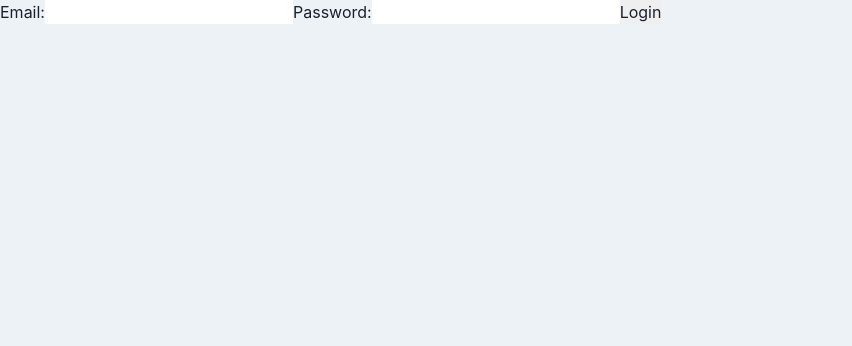
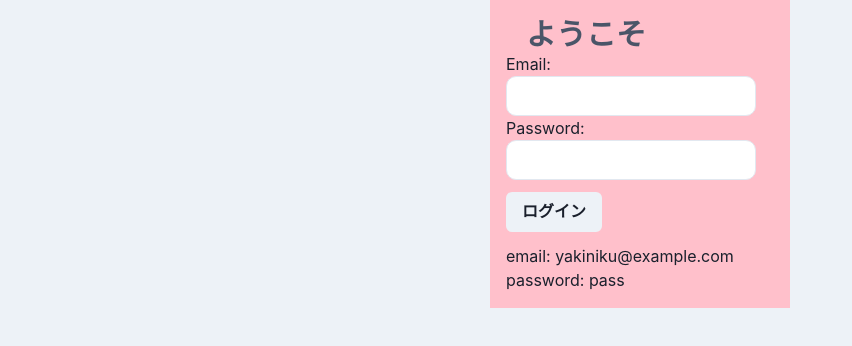
Before and after one commit to fukada-m/ouryokukou_booking, a React (Create React App) app in the folder booking_front/: page / in a window 1280 px wide. Shown: the top 346 px of the page, without its empty margins (0-852 px from the left). Built offline with nearby package versions, Linux system fonts and the light colour scheme.

Commit message:
ログイン画面

```diff
--- a/booking_front/src/components/atoms/input/BaseInput.jsx
+++ b/booking_front/src/components/atoms/input/BaseInput.jsx
@@ -3,7 +3,7 @@ import { Input } from "@chakra-ui/react";
 import React from 'react'
 
 export const BaseInput = (props) => {
-    const { type, w, onChange, value } = props;
+    const { type, w, onChange, placeholder, value } = props;
   return (
     <Input
       bg="white"
@@ -11,7 +11,7 @@ export const BaseInput = (props) => {
       w={w}
       value={value}
       borderRadius="10px"
-      placeholder="名前"
+      placeholder={placeholder}
       onChange={onChange}
     />
   );
--- a/booking_front/src/components/atoms/input/InputDate.jsx
+++ b/booking_front/src/components/atoms/input/InputDate.jsx
@@ -1,13 +1,19 @@
-import React from 'react'
+import React from "react";
 import { useRecoilState } from "recoil";
 
 import { dateState } from "../../../atom/state";
-import { BaseInput } from './BaseInput';
+import { BaseInput } from "./BaseInput";
 
 export const InputDate = () => {
   const [date, setDate] = useRecoilState(dateState);
 
   return (
-    <BaseInput value={date} type={"date"} w={"150px"} onChange={(e) => setDate(e.target.value)} />
+    <BaseInput
+      value={date}
+      type={"date"}
+      w={"150px"}
+      placeholder
+      onChange={(e) => setDate(e.target.value)}
+    />
   );
-}
+};
--- a/booking_front/src/components/atoms/input/InputName.jsx
+++ b/booking_front/src/components/atoms/input/InputName.jsx
@@ -8,6 +8,12 @@ export const InputName = () => {
     const [name, setName] = useRecoilState(nameState);
 
   return (
-    <BaseInput value={name} type={"text"} w={"250px"} onChange={(e) => setName(e.target.value)} />
+    <BaseInput
+      value={name}
+      type={"text"}
+      w={"250px"}
+      placeholder="名前"
+      onChange={(e) => setName(e.target.value)}
+    />
   );
 }
--- a/booking_front/src/components/pages/AllBooking.jsx
+++ b/booking_front/src/components/pages/AllBooking.jsx
@@ -1,5 +1,5 @@
 import React, { useEffect, useState } from "react";
-import { useRecoilState, useSetRecoilState, useRecoilValue } from "recoil";
+import { useRecoilState, useSetRecoilState } from "recoil";
 import {
   Box,
   Stack,
@@ -7,7 +7,6 @@ import {
   WrapItem,
   Heading,
   Text,
-  chakra,
 } from "@chakra-ui/react";
 import { getAllBooking } from "../../utils/api";
 import { allBookingState, buttonDispState, optionDispState } from "../../atom/state";
--- a/booking_front/src/components/pages/LoginJwt.jsx
+++ b/booking_front/src/components/pages/LoginJwt.jsx
@@ -1,39 +1,58 @@
 import React, { useState } from "react";
-import { axiosInstance } from "../../utils/axios";
+import { login } from "../../utils/api";
+import { Box, Button } from "@chakra-ui/react";
+import { BaseInput } from "../atoms/input/BaseInput";
+import { MainHeading } from "../atoms/heading/MainHeading";
+import { useMessage } from "../../hooks/useMessage";
 
 export const LoginJwt = () => {
-  const [email, setEmail] = useState('');
-  const [password, setPassword] = useState('');
+  const [email, setEmail] = useState("");
+  const [password, setPassword] = useState("");
+  const { showMessage } = useMessage();
 
   const handleSubmit = async (event) => {
     event.preventDefault();
+    const data = {
+      user: {
+        email,
+        password,
+      },
+    };
+    const status = await (login(data))
+    if (!status) {
+        showMessage({ title: "ログインに失敗しました", status: "error" });
+    }
 
-    try {
-      const response = await axiosInstance.post('/api/login', {
-        user: {
-        email,
-        password
-        }
-      });
-
-      localStorage.setItem('token', response.data.token);
-      console.log('Login successful');
-    } catch (error) {
-      console.error('Error logging in', error);
-    }
   };
 
   return (
-    <form onSubmit={handleSubmit}>
+    <Box m="auto" p={4} w={300} bg={"pink"}>
+      <MainHeading>ようこそ</MainHeading>
       <label>
         Email:
-        <input type="email" value={email} onChange={(e) => setEmail(e.target.value)} required />
+        <BaseInput
+          w="250px"
+          type="email"
+          value={email}
+          onChange={(e) => setEmail(e.target.value)}
+          required
+        />
       </label>
       <label>
         Password:
-        <input type="password" value={password} onChange={(e) => setPassword(e.target.value)} required />
+        <BaseInput
+          w="250px"
+          type="password"
+          value={password}
+          onChange={(e) => setPassword(e.target.value)}
+          required
+        />
       </label>
-      <input type="submit" value="Login" />
-    </form>
+      <Button my={3} onClick={handleSubmit}>
+        ログイン
+      </Button>
+      <p>email: yakiniku@example.com </p>
+      <p>password: pass</p>
+    </Box>
   );
-}
+};
--- a/booking_front/src/components/templates/FooterLayout.jsx
+++ b/booking_front/src/components/templates/FooterLayout.jsx
@@ -1,14 +1,16 @@
-import React from 'react'
-import { Button } from '@chakra-ui/react'
+import React from "react";
+import { Button } from "@chakra-ui/react";
 
 export const FooterLayout = () => {
   return (
-    <Button
+    <Button mx={5}
+      bg={"white"}
       onClick={() => {
         localStorage.removeItem("token");
+        window.location.href = "/";
       }}
     >
       ログアウト
     </Button>
   );
-}
+};
--- a/booking_front/src/utils/api.js
+++ b/booking_front/src/utils/api.js
@@ -1,5 +1,6 @@
 import { axiosInstance } from '../utils/axios'
 import { today } from '../utils/date'
+
 
 export const getAllBooking = async () => {
     try {
@@ -94,3 +95,15 @@ export const leaveSeat = async (data) => {
         console.error(error);
     }
 }
+
+export const login = async (data) => {
+    try {
+        const res = await axiosInstance.post("/api/login", data);
+        localStorage.setItem('token', res.data.token);
+        window.location.href = "/allBooking";
+        return true;
+    } catch (error) {
+        console.error(error);
+        return false;
+    }
+}
```
Also changed, not shown: booking_front/src/components/templates/HeaderLayout.jsx (+5 -6 lines), 1 other file (tests, documents, lock files or other folders).
